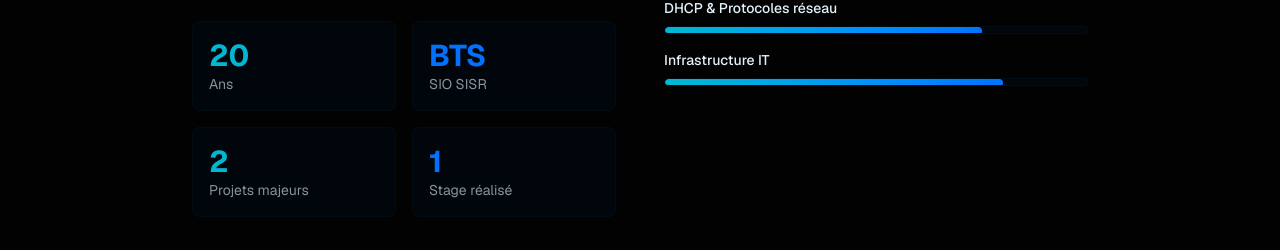
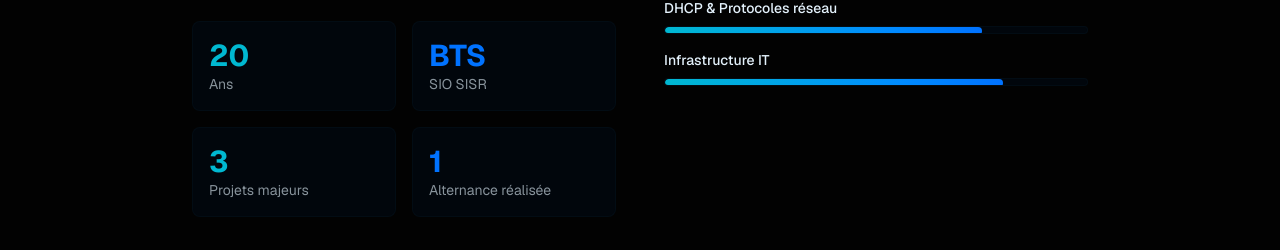
Before and after one commit to Arg0naute07/v0-portfolio-creation, a Next.js app: page / in a window 1280 px wide. Shown: the part 1474-1724 px from the top of the page. Built offline with nearby package versions, Linux system fonts and the light colour scheme.

Commit message:
fix: update stats cards in "Qui suis-je?" section
Change "Stage réalisé" to "Alternance réalisée" and adjust "Projets majeurs" count.

```diff
--- a/components/about.tsx
+++ b/components/about.tsx
@@ -37,12 +37,12 @@ export function About() {
                 <p className="text-sm text-foreground/60">SIO SISR</p>
               </div>
               <div className="bg-card border border-border/50 p-4 rounded-lg hover:border-accent/50 transition-colors">
-                <p className="text-3xl font-bold text-accent">2</p>
+                <p className="text-3xl font-bold text-accent">3</p>
                 <p className="text-sm text-foreground/60">Projets majeurs</p>
               </div>
               <div className="bg-card border border-border/50 p-4 rounded-lg hover:border-accent/50 transition-colors">
                 <p className="text-3xl font-bold text-primary">1</p>
-                <p className="text-sm text-foreground/60">Stage réalisé</p>
+                <p className="text-sm text-foreground/60">Alternance réalisée</p>
               </div>
             </div>
           </div>
```
